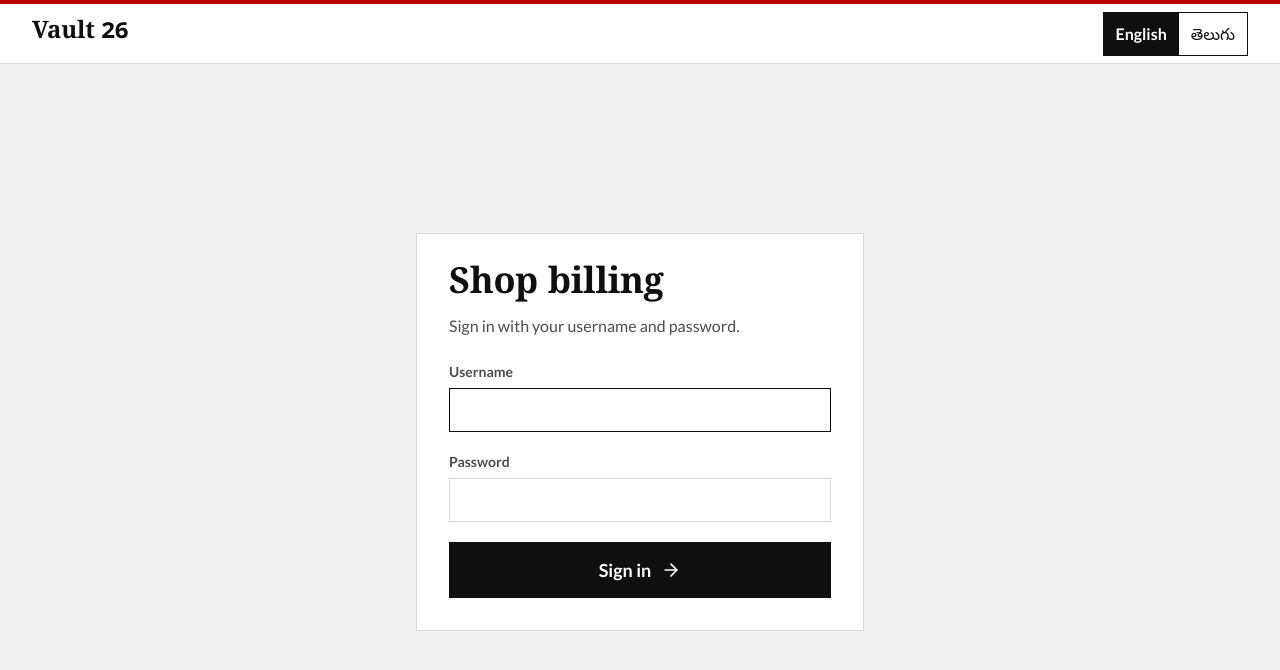
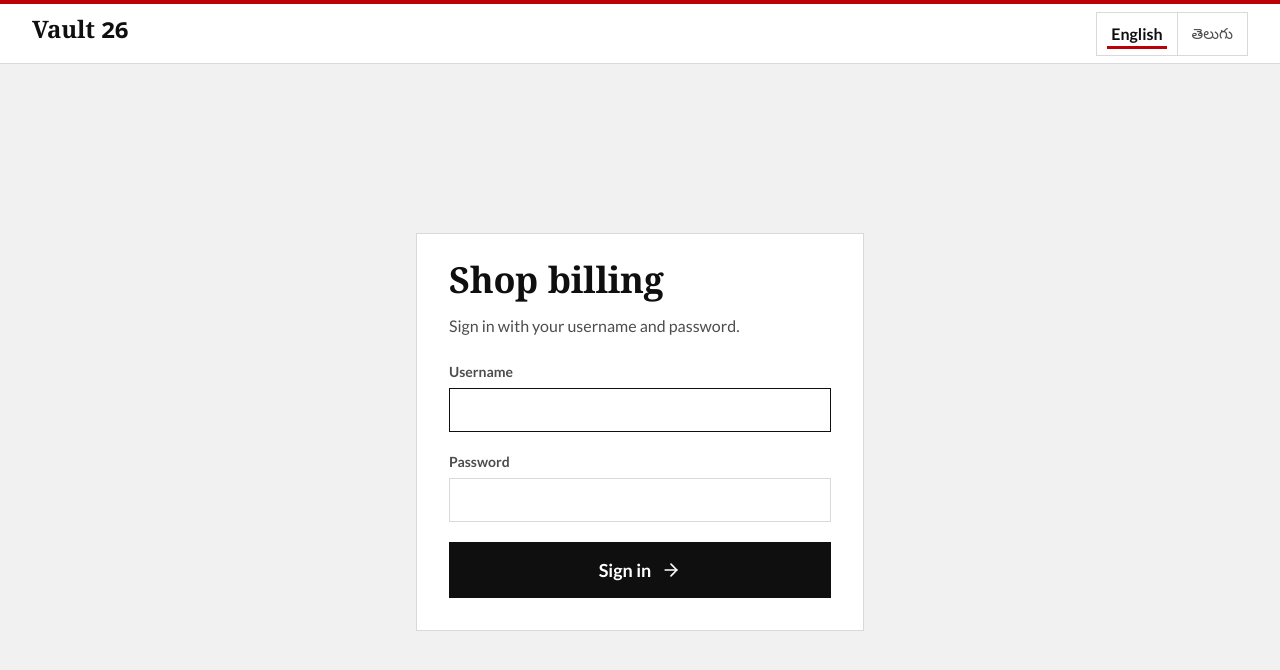
Before and after one commit to vault26ofc/vault26-billing, a React (Vite) app: page /login in a window 1280 px wide. Shown: the top 670 px of the page. Built offline with nearby package versions, Linux system fonts and the light colour scheme; no server answers; a web font is replaced by a local one.

Commit message:
style: calmer English / Telugu switch - light frame, red underline on the language in use

```diff
--- a/src/components/common/LanguageSwitch.tsx
+++ b/src/components/common/LanguageSwitch.tsx
@@ -3,29 +3,40 @@ import { clsx } from 'clsx';
 import { setLang, useLang } from '../../i18n';
 
 // English | తెలుగు - each choice is written in its own language so anyone
-// can find theirs. The choice is remembered on this device.
+// can find theirs. Same light frame as the other top-bar buttons; the
+// language in use is bold with a short red underline (like the open tab).
+// The choice is remembered on this device.
 export const LanguageSwitch: React.FC<{ className?: string }> = ({ className }) => {
   const lang = useLang();
-  // Short labels on phones so the top bar fits; full words from tablet size up.
-  const option = (value: 'en' | 'te', label: string, short: string) => (
+
+  const option = (value: 'en' | 'te', label: string, short: string) => {
+    const on = lang === value;
+    return (
       <button
         type="button"
         onClick={() => setLang(value)}
-      aria-pressed={lang === value}
+        aria-pressed={on}
         aria-label={label}
         lang={value}
         className={clsx(
-        'h-full px-2.5 sm:px-3 text-base transition-colors',
-        lang === value ? 'bg-v26-ink text-white font-bold' : 'bg-v26-paper text-v26-ink hover:bg-v26-soft'
+          'relative h-full px-2.5 sm:px-3.5 flex items-center transition-colors',
+          value === 'te' ? 'text-[15px] leading-none border-l border-v26-line' : 'text-base',
+          on ? 'font-bold text-v26-ink' : 'text-v26-muted hover:text-v26-ink hover:bg-v26-soft'
         )}
       >
         <span className="sm:hidden">{short}</span>
         <span className="hidden sm:inline">{label}</span>
+        {on && <span aria-hidden="true" className="absolute left-2.5 right-2.5 bottom-1.5 h-[3px] bg-v26-red" />}
       </button>
     );
+  };
 
   return (
-    <div role="group" aria-label="Language / భాష" className={clsx('h-11 flex border border-v26-ink shrink-0', className)}>
+    <div
+      role="group"
+      aria-label="Language / భాష"
+      className={clsx('h-11 flex border border-v26-line bg-v26-paper shrink-0 hover:border-v26-ink transition-colors', className)}
+    >
       {option('en', 'English', 'En')}
       {option('te', 'తెలుగు', 'తె')}
     </div>
```
Lines whose indentation alone changed are shown as unchanged.
